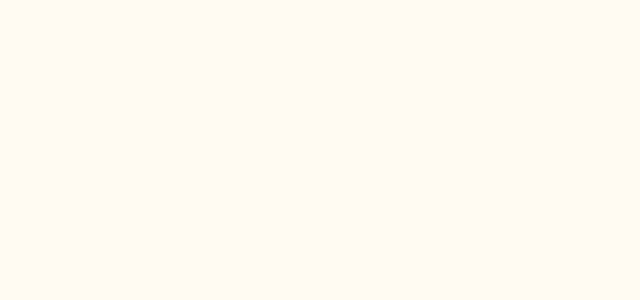
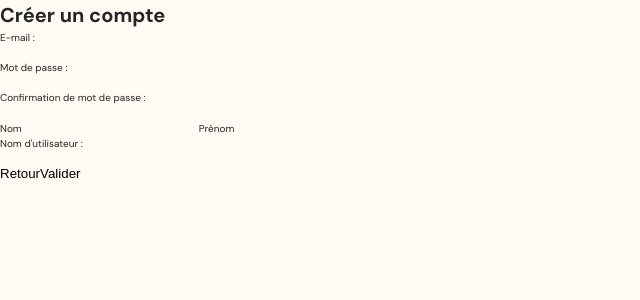
Before and after one commit to Nth-C/serena, a React (Vite) app in the folder frontend/: page /create_account in a window 1280 px wide. Before the commit this address had no page. Shown: the top 300 px of the page, without its empty margins (0-640 px from the left). Built offline with nearby package versions, Linux system fonts and the light colour scheme; the HTML template or start-up script is replaced by a standard one.

Commit message:
Vue création de compte (HTML)

```diff
--- a/frontend/src/App.css
+++ b/frontend/src/App.css
@@ -34,7 +34,6 @@ html {
 #root {
   max-width: 100%;
   line-height: 1.5;
-  height: 300vh;
 }
 
 img {
@@ -102,3 +101,12 @@ img {
   font-weight: 700;
   font-style: normal;
 }
+
+/* ----------------------------- */
+/* ----------- LOGIN ----------- */
+/* ----------------------------- */
+
+.login {
+  display: flex;
+  flex-direction: column;
+}
--- a/frontend/src/App.jsx
+++ b/frontend/src/App.jsx
@@ -10,7 +10,7 @@ import Medecine from './pages/Medecine'
 import FileExplorer from './pages/FileExplorer'
 import Assistance from './pages/Assistance'
 import Login from './pages/Login'
-
+import CreateAccount from './pages/CreateAccount';
 import Layout from './Layout'
 
 function App() {
@@ -24,10 +24,18 @@ function App() {
           {/* quand on est sur / dans l'url on redirige vers home/dashboard */}
           <Route index element={<Navigate to="login" replace />} />
         </Route>
+
+
+        {/* SE CONNECTER */}
         <Route path="login" element={
           <Login />
         }>
+        </Route>
 
+        {/* CREER UN COMPTE */}
+        <Route path="create_account" element={
+          <CreateAccount />
+        }>
         </Route>
 
         {/* ACCUEIL */}
--- /dev/null
+++ b/frontend/src/pages/CreateAccount.jsx
@@ -0,0 +1,46 @@
+import { NavLink } from 'react-router-dom';
+import { useEffect, useState } from 'react';
+
+
+function CreateAccount() {
+
+    return (
+        <div className="login">
+            <h1>Créer un compte</h1>
+
+            <label htmlFor="">E-mail : </label>
+            <input type="email" />
+
+            <label htmlFor="">Mot de passe : </label>
+            <input type="password" />
+
+            <label htmlFor="">Confirmation de mot de passe : </label>
+            <input type="password" />
+
+            <div>
+                <label htmlFor="">Nom</label>
+                <input type="text" />
+
+                <label htmlFor="">Prénom</label>
+                <input type="text" />
+            </div>
+
+            <label htmlFor="">Nom d'utilisateur : </label>
+            <input type="text" />
+
+            <div>
+                <NavLink to={"/"}>
+                    <button>Retour</button>
+                </NavLink>
+
+                <NavLink to={"/"}>
+                    <button>Valider</button>
+                </NavLink>
+            </div>
+
+
+        </div>
+    )
+};
+
+export default CreateAccount
--- a/frontend/src/pages/Login.jsx
+++ b/frontend/src/pages/Login.jsx
@@ -1,4 +1,6 @@
-import { useEffect, useState } from 'react'
+import { NavLink} from 'react-router-dom';
+import { useEffect, useState } from 'react';
+
 
 function Login() {
 
@@ -7,7 +9,7 @@ function Login() {
             <h1>Se connecter</h1>
 
             <label htmlFor="">E-mail : </label>
-            <input type="email"/>
+            <input type="email" />
 
             <label htmlFor="">Mot de passe : </label>
             <input type="password" />
@@ -18,7 +20,9 @@ function Login() {
 
             <hr />
 
-            <button type="submit">Créer un compte</button>
+            <NavLink to={"/create_account"}>
+                <button>Créer un compte</button>
+            </NavLink>
         </div>
     )
 };
```
